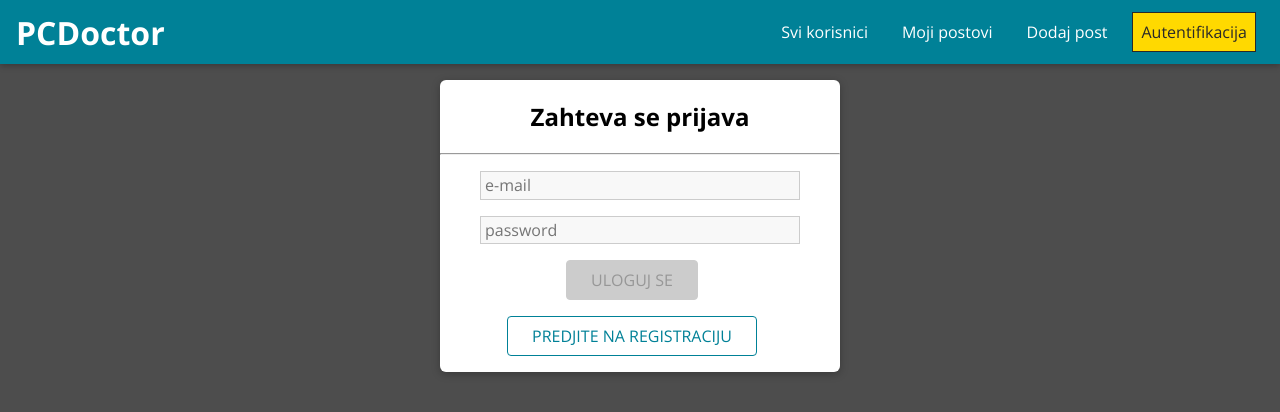
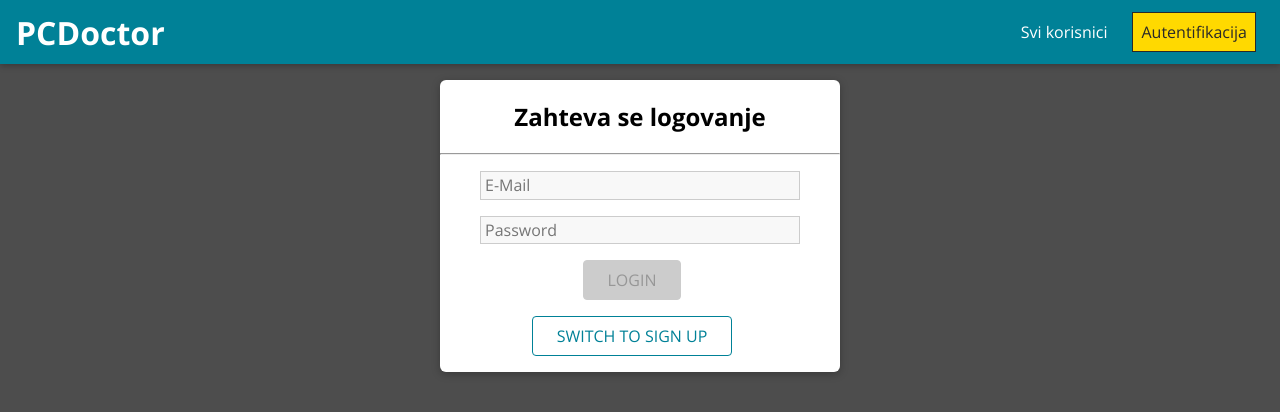
Before and after one commit to urkebb/PCDoctor, a React (Create React App) app: page /auth in a window 1280 px wide. Shown: the top 412 px of the page. Built offline with nearby package versions, Linux system fonts and the light colour scheme.

Commit message:
GOTOV FRONTEND AAAAA

```diff
--- a/src/App.js
+++ b/src/App.js
@@ -1,4 +1,4 @@
-import React from 'react';
+import React, { useState, useCallback } from 'react';
 import { BrowserRouter as Router, Route, Redirect, Switch } from 'react-router-dom';
 import Korisnici from './Korisnici/Pages/Korisnici';
 import NoviPost from './Postovi/Pages/NoviPost';
@@ -6,34 +6,78 @@ import KorisnikPosts from './Postovi/Pages/KorisnikPosts'
 import MainNavigation from './Shared/Components/Navigation/MainNavigation';
 import UpdatePost from './Postovi/Pages/UpdatePost';
 import Auth from './Korisnici/Pages/Auth';
+import { AuthContext } from './Shared/context/auth-context';
 
-function App() {
+const App = () => {
+  const [isLoggedIn, setIsLoggedIn] = useState(false);
+
+  const login = useCallback(() => {
+    setIsLoggedIn(true);
+  }, []);
+
+  const logout = useCallback(() => {
+    setIsLoggedIn(false);
+  }, []);
+  let routes;
+  if (isLoggedIn) {
+    routes = (
+      <React.Fragment>
+        <Route path="/" exact>
+          <Korisnici />
+        </Route>
+
+        <Route path="/post/new" exact>
+          <NoviPost />
+        </Route>
+
+        <Route path="/postovi/:postId" exact>
+          <UpdatePost />
+        </Route>
+
+        <Route path="/:korisnikId/postovi" exact>
+          <KorisnikPosts />
+        </Route>
+        <Redirect to = "/" exact>
+        </Redirect>
+      </React.Fragment>
+    );
+
+  } else {
+    routes = (
+      <React.Fragment>
+
+        <Route path="/" exact>
+          <Korisnici />
+        </Route>
+        <Route path="/auth" exact>
+          <Auth />
+        </Route>
+
+        <Route path="/:korisnikId/postovi" exact>
+          <KorisnikPosts />
+        </Route>
+        <Redirect to = "/auth" exact>
+        </Redirect>
+
+      </React.Fragment>
+    );
+  }
+
   return (
+    <AuthContext.Provider
+      value={{ isLoggedIn: isLoggedIn, login: login, logout: logout }}
+    >
       <Router>
         <MainNavigation />
         <main>
           <Switch>
-          <Route path="/" exact>
-            <Korisnici />
-          </Route>
-          <Route path="/:korisnikId/postovi" exact>
-            <KorisnikPosts />
-          </Route>
-          <Route path="/post/new" exact>
-            <NoviPost />
-          </Route>
-          <Route path="/postovi/:postId" exact>
-            <UpdatePost />
-          </Route>
-          <Route path="/auth" exact>
-            <Auth />
-          </Route>
-          <Redirect to="/" />
+            {routes}
           </Switch>
         </main>
       </Router>
+    </AuthContext.Provider >
   );
 
-}
+};
 
 export default App;
--- a/src/Korisnici/Pages/Auth.js
+++ b/src/Korisnici/Pages/Auth.js
@@ -1,4 +1,4 @@
-import React, { useState } from 'react';
+import React, { useState, useContext } from 'react';
 
 import Card from '../../Shared/Components/UIElements/Card';
 import Input from '../../Shared/Components/FormElements/Input';
@@ -9,9 +9,11 @@ import {
   VALIDATOR_REQUIRE
 } from '../../Shared/util/validators';
 import { useForm } from '../../Shared/hooks/form-hook';
+import {AuthContext} from '../../Shared/context/auth-context';
 import './Auth.css';
 
 const Auth = () => {
+    const auth = useContext (AuthContext);
   const [isLoginMode, setIsLoginMode] = useState(true);
 
   const [formState, inputHandler, setFormData] = useForm(
@@ -29,58 +31,76 @@ const Auth = () => {
   );
 
   const switchModeHandler = () => {
-
+    if (!isLoginMode) {
+      setFormData(
+        {
+          ...formState.inputs,
+          name: undefined
+        },
+        formState.inputs.email.isValid && formState.inputs.password.isValid
+      );
+    } else {
+      setFormData(
+        {
+          ...formState.inputs,
+          name: {
+            value: '',
+            isValid: false
+          }
+        },
+        false
+      );
+    }
     setIsLoginMode(prevMode => !prevMode);
   };
 
   const authSubmitHandler = event => {
     event.preventDefault();
     console.log(formState.inputs);
+    auth.login();
   };
-
-
-
-
 
   return (
     <Card className="authentication">
-            <h2>Zahteva se prijava</h2>
+      <h2>Zahteva se logovanje</h2>
       <hr />
-            <form onSubmit={authSubmitHandler} className="login">
-                {!isLoginMode &&
+      <form onSubmit={authSubmitHandler}>
+        {!isLoginMode && (
           <Input
             element="input"
             id="name"
             type="text"
            placeholder="Ime"
-                        validators={[VALIDATOR_REQUIRE]}
-                        errorText="Unesite vase ime"
+            validators={[VALIDATOR_REQUIRE()]}
+            errorText="Please enter a name."
             onInput={inputHandler}
-                    />}
-                <Input element="input"
+          />
+        )}
+        <Input
+          element="input"
           id="email"
           type="email"
-                    placeholder="e-mail"
+          placeholder="E-Mail"
           validators={[VALIDATOR_EMAIL()]}
-                    errorText="Unesite validnu E-Mail adresu"
+          errorText="Please enter a valid email address."
           onInput={inputHandler}
         />
-                <Input element="input"
+        <Input
+          element="input"
           id="password"
           type="password"
-                    placeholder="password"
+          placeholder="Password"
           validators={[VALIDATOR_MINLENGTH(5)]}
-                    errorText="Unesite validnu sifru, minimum 5 karaktera"
+          errorText="Please enter a valid password, at least 5 characters."
           onInput={inputHandler}
         />
         <Button type="submit" disabled={!formState.isValid}>
-                    {isLoginMode ? 'ULOGUJ SE' : 'REGISTRUJ SE'}
+          {isLoginMode ? 'LOGIN' : 'SIGNUP'}
         </Button>
       </form>
-
-        {isLoginMode &&
-                <Button inverse onClick={switchModeHandler}>PREDJITE NA {isLoginMode ? 'REGISTRACIJU' : 'LOGOVANJE'}</Button>
-        }
+      <Button inverse onClick={switchModeHandler}>
+        SWITCH TO {isLoginMode ? 'SIGN UP' : 'LOGIN'}
+      </Button>
     </Card>
   );
 };
--- a/src/Postovi/Components/PostItem.js
+++ b/src/Postovi/Components/PostItem.js
@@ -1,10 +1,12 @@
-import React from 'react';
+import React, {useState, useContext} from 'react';
 
 import Card from '../../Shared/Components/UIElements/Card';
 import Button from '../../Shared/Components/FormElements/Button';
+import {AuthContext} from '../../Shared/context/auth-context';
 import './PostItem.css';
 
 const PostItem = props => {
+  const auth = useContext(AuthContext);
   return (
     <li className="post-item">
       <Card className="post-item__content">
@@ -16,8 +18,12 @@ const PostItem = props => {
           <p>{props.description}</p>
         </div>
         <div className="post-item__actions">
+          {auth.isLoggedIn && (
           <Button  to={`/postovi/${props.id}`}>EDIT</Button>
+          )}
+          {auth.isLoggedIn && (
           <Button danger>DELETE</Button>
+          )}
         </div>
       </Card>
     </li>
--- a/src/Shared/Components/Navigation/NavLinks.css
+++ b/src/Shared/Components/Navigation/NavLinks.css
@@ -1,3 +1,4 @@
+
 .nav-links {
     list-style: none;
     margin: 0;
@@ -63,14 +64,21 @@
     }
 
     .nav-links button {
-      border: 1px solid white;
+      border: 0px solid white;
       color: white;
       background: transparent;
     }
 
     .nav-links button:hover,
     .nav-links button:active {
-      background: #df950c;
-      color: #292929;
+      border: 1px solid black;
+      background: #830000;
+      color: white;
     }
+
+
   }
+  .logout{
+    background: #830000;
+  border-color: #830000;
+  }
--- a/src/Shared/Components/Navigation/NavLinks.js
+++ b/src/Shared/Components/Navigation/NavLinks.js
@@ -1,22 +1,38 @@
-import React from 'react';
+import React, {useContext} from 'react';
 import { NavLink } from 'react-router-dom';
+import {AuthContext} from '../../context/auth-context';
+import Button from '../../Components/FormElements/Button';
 
 import './NavLinks.css';
 
 const NavLinks = props => {
+const auth = useContext(AuthContext);
+
   return <ul className="nav-links">
     <li>
       <NavLink to="/" exact>Svi korisnici</NavLink>
     </li>
+    {auth.isLoggedIn && (
     <li>
       <NavLink to="/u1/postovi">Moji postovi</NavLink>
     </li>
+    )}
+    {auth.isLoggedIn && (
     <li>
       <NavLink to="/post/new">Dodaj post</NavLink>
     </li>
+     )}
+      {!auth.isLoggedIn && (
     <li>
       <NavLink to="/auth">Autentifikacija</NavLink>
     </li>
+     )}
+     {auth.isLoggedIn &&(
+       <li>
+        <button className="logout" onClick={auth.logout}>Logout</button>
+        </li>
+     )}
+
   </ul>
 };
 
--- /dev/null
+++ b/src/Shared/context/auth-context.js
@@ -0,0 +1,7 @@
+import { createContext } from 'react';
+
+export const AuthContext = createContext({
+  isLoggedIn: false,
+  login: () => {},
+  logout: () => {}
+});
--- a/src/Shared/hooks/form-hook.js
+++ b/src/Shared/hooks/form-hook.js
@@ -5,7 +5,7 @@ const formReducer = (state, action) => {
     case 'INPUT_CHANGE':
       let formIsValid = true;
       for (const inputId in state.inputs) {
-        if(!state.inputs[inputId]){
+        if (!state.inputs[inputId]) {
           continue;
         }
         if (inputId === action.inputId) {
@@ -21,6 +21,11 @@ const formReducer = (state, action) => {
           [action.inputId]: { value: action.value, isValid: action.isValid }
         },
         isValid: formIsValid
+      };
+    case 'SET_DATA':
+      return {
+        inputs: action.inputs,
+        isValid: action.formIsValid
       };
     default:
       return state;
@@ -42,5 +47,13 @@ export const useForm = (initialInputs, initialFormValidity) => {
     });
   }, []);
 
-  return [formState, inputHandler];
+  const setFormData = useCallback((inputData, formValidity) => {
+    dispatch({
+      type: 'SET_DATA',
+      inputs: inputData,
+      formIsValid: formValidity
+    });
+  }, []);
+
+  return [formState, inputHandler, setFormData];
 };
```
Also changed, not shown: src/Korisnici/Pages/Auth.css (line endings or trailing spaces), 1 other file (tests, documents, lock files or other folders). Lines whose indentation alone changed are shown as unchanged.
